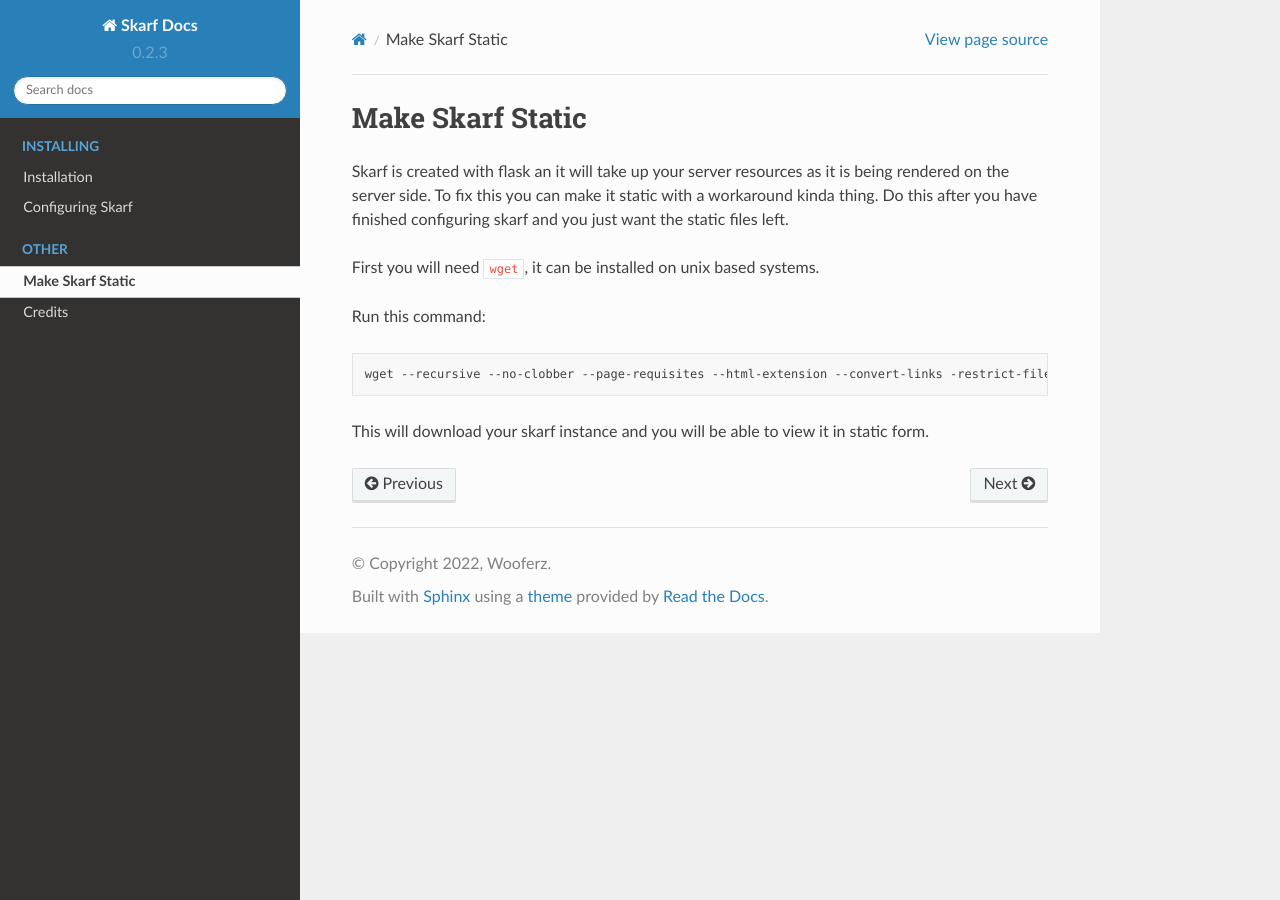
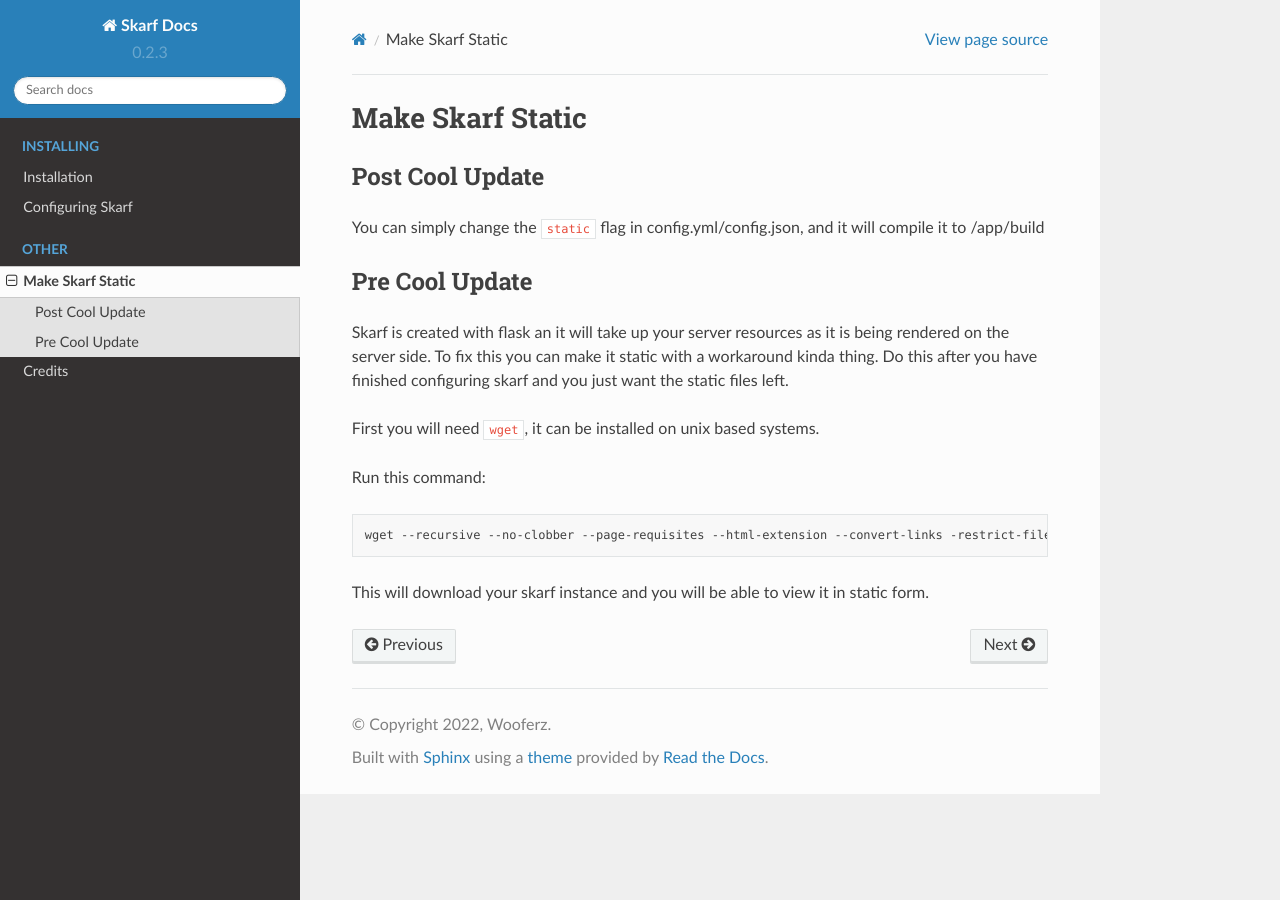
Before and after one commit to woooferz/skarf-docs, a Sphinx documentation site: the page built from docs/source/static.md, in a window 1280 px wide. Built offline with Sphinx 7.4.7 and the Read the Docs theme 2.0.0, drawn with Linux system fonts in a browser that asks for light colours.

Commit message:
Static Update

```diff
--- a/docs/source/static.md
+++ b/docs/source/static.md
@@ -1,4 +1,10 @@
 # Make Skarf Static
+
+## Post Cool Update
+
+You can simply change the `static` flag in config.yml/config.json, and it will compile it to /app/build
+
+## Pre Cool Update
 
 Skarf is created with flask an it will take up your server resources as
 it is being rendered on the server side. To fix this you can make it
```
Also changed, not shown: docs/source/configure.md (+4 -0 lines), docs/source/installation.md (+2 -1 lines).
